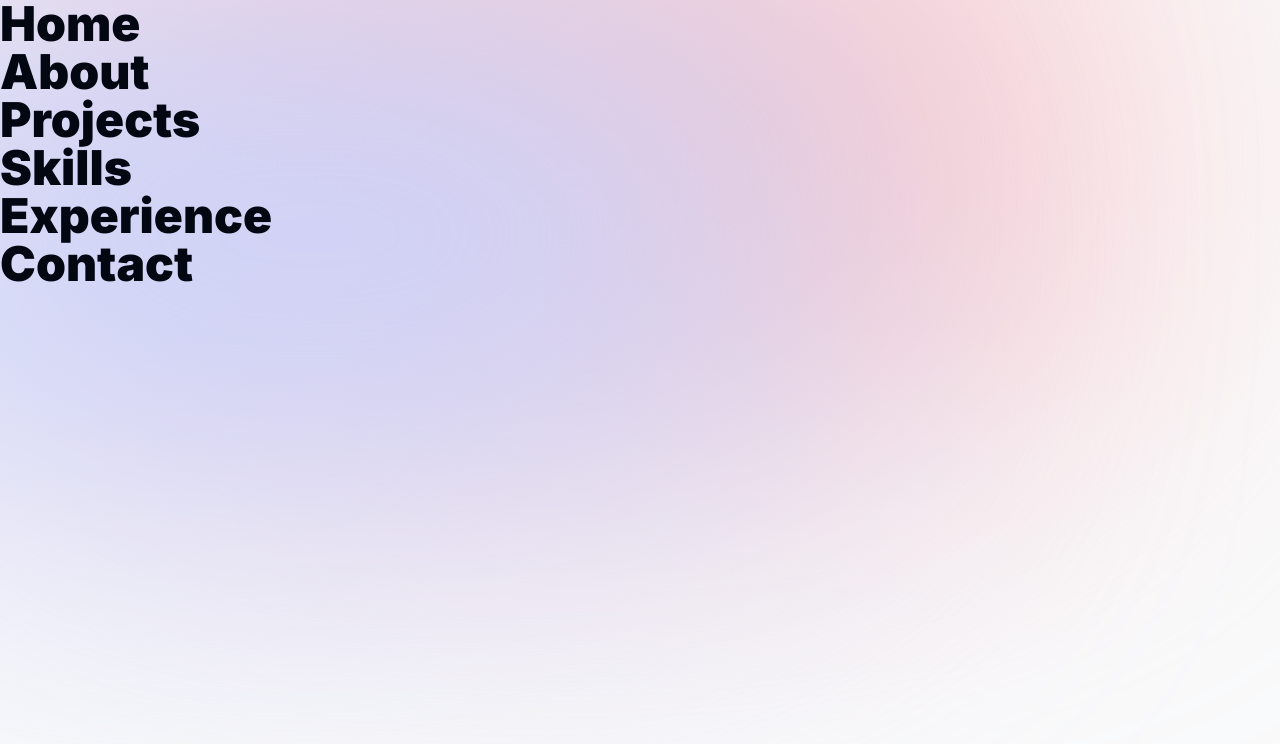
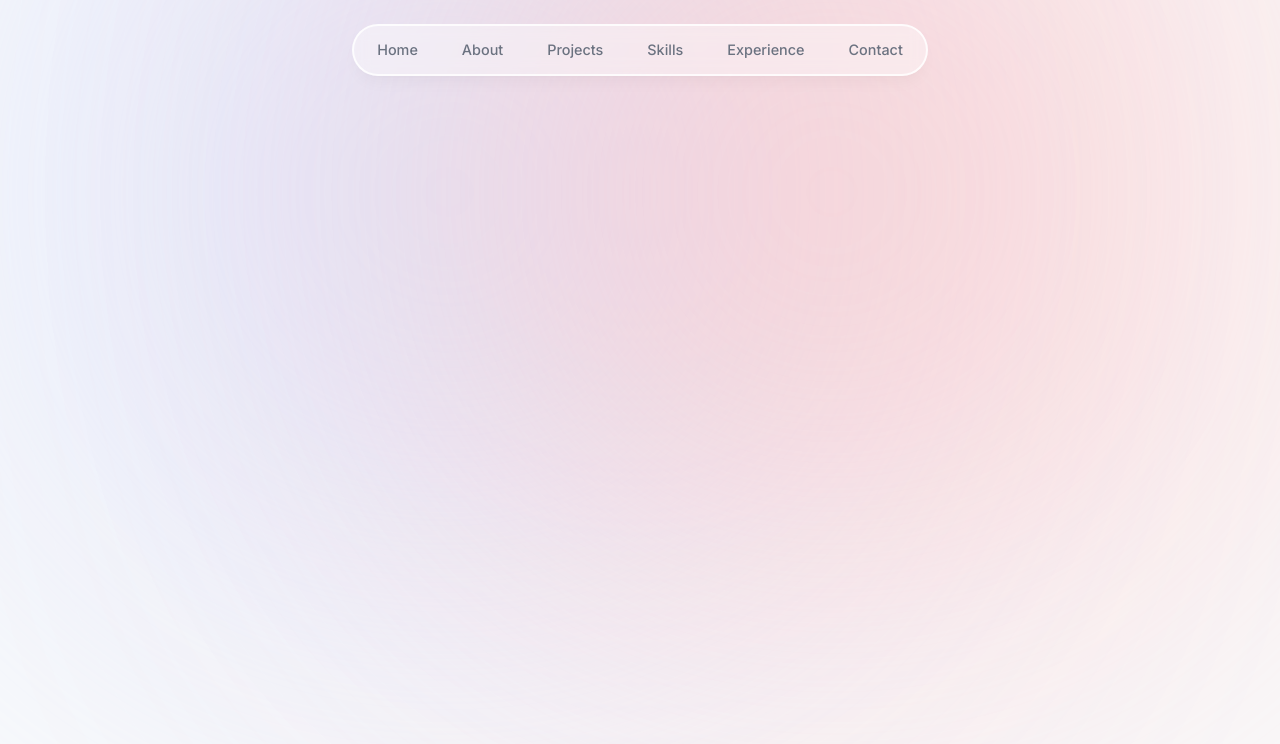
Before and after one commit to V4run-Sharma/portfolio, a Next.js app: page / in a window 1280 px wide. Shown: the top 744 px of the page. Built offline with nearby package versions, Linux system fonts and the light colour scheme.

Commit message:
Add header component to layout.tsx

```diff
--- a/app/layout.tsx
+++ b/app/layout.tsx
@@ -1,6 +1,7 @@
 import type { Metadata } from "next";
 import { Inter } from "next/font/google";
 import "./globals.css";
+import Header from "@/components/header";
 
 const inter = Inter({ subsets: ["latin"] });
 
@@ -18,8 +19,9 @@ export default function RootLayout({
   return (
     <html lang="en">
       <body className={`${inter.className} bg-gray-50 text-gray-950 relative`}>
-        <div className="bg-[#ffb7b7] absolute top-[-6rem] -z-10 right-[11rem] h-[31.25rem] w-[31.25rem] rounded-full blur-[10rem] sm:w-[68.75rem] darkbg-[#946263]"></div>
-        <div className="bg-[#c6d4ff] absolute top-[-1rem] -z-10 left-[-35rem] h-[31.25rem] w-[31.25rem] rounded-full blur-[10rem] sm:w-[68.75rem] md:left-[-33rem] lg:left-[-28rem] xl:left-[-15rem] 2xl:left-[-5rem] darkbg-[#676394]"></div>
+        <div className="bg-[#c6d4ff] darkbg-[#676394] blur-[15rem] fixed -z-10 rounded-full w-[30rem] h-[30rem] md:w-[40rem] md:h-[40rem] md:top-[-8rem] top-[-4rem] sm:left-[-8rem] xl:left-[8rem] md:left-[-8rem] left-[-12rem]"></div>
+        <div className="bg-[#ffb7b7] darkbg-[#946263] blur-[15rem] fixed -z-10 rounded-full w-[30rem] h-[30rem] md:w-[40rem] md:h-[40rem] md:top-[-8rem] bottom-[-4rem] sm:right-[-8rem] xl:right-[8rem] md:right-[-8rem] right-[-12rem]"></div>
+        <Header />
         {children}
       </body>
     </html>
--- a/app/page.tsx
+++ b/app/page.tsx
@@ -1,11 +1,3 @@
-import { links } from "@/lib/data";
-
 export default function Home() {
-  return (
-    <main className="text-5xl font-black">
-      {links.map((link) => (
-        <p>{link.name}</p>
-      ))}
-    </main>
-  );
+  return <main className="w-full "></main>;
 }
--- /dev/null
+++ b/components/header.tsx
@@ -0,0 +1,34 @@
+"use client";
+import React from "react";
+import { motion } from "framer-motion";
+import { links } from "@/lib/data";
+import Link from "next/link";
+
+const Header = () => {
+  return (
+    <header className="z-[999] relative">
+      <motion.div
+        className="flex items-center justify-center fixed top-0 left-1/2 -translate-x-1/2 h-[4.5rem] w-full rounded-none border-2 border-white border-opacity-80 bg-white bg-opacity-40 shadow-lg shadow-black/[0.03] backdrop-blur-[0.5rem] sm:top-6 sm:h-[3.25rem] sm:w-[36rem] sm:rounded-full"
+        initial={{ y: -100, x: "-50%", opacity: 0 }}
+        animate={{ y: 0, x: "-50%", opacity: 1 }}>
+        <nav>
+          <ul className="flex w-[22rem] flex-wrap items-center justify-center gap-y-2 text-[0.9rem] font-medium text-gray-500 sm:w-[initial] sm:flex-nowrap sm:gap-5">
+            {links.map((link) => (
+              <li
+                className="h-3/4 flex items-center justify-center"
+                key={link.hash}>
+                <Link
+                  className="flex w-full items-center justify-center px-3 hover:text-gray-950 transition "
+                  href={link.hash}>
+                  {link.name}
+                </Link>
+              </li>
+            ))}
+          </ul>
+        </nav>
+      </motion.div>
+    </header>
+  );
+};
+
+export default Header;
--- a/package.json
+++ b/package.json
@@ -9,6 +9,7 @@
     "lint": "next lint"
   },
   "dependencies": {
+    "framer-motion": "^11.0.25",
     "next": "14.1.4",
     "react": "^18",
     "react-dom": "^18",
```
Also changed, not shown: components/intro.jsx (added), 1 other file (tests, documents, lock files or other folders).
